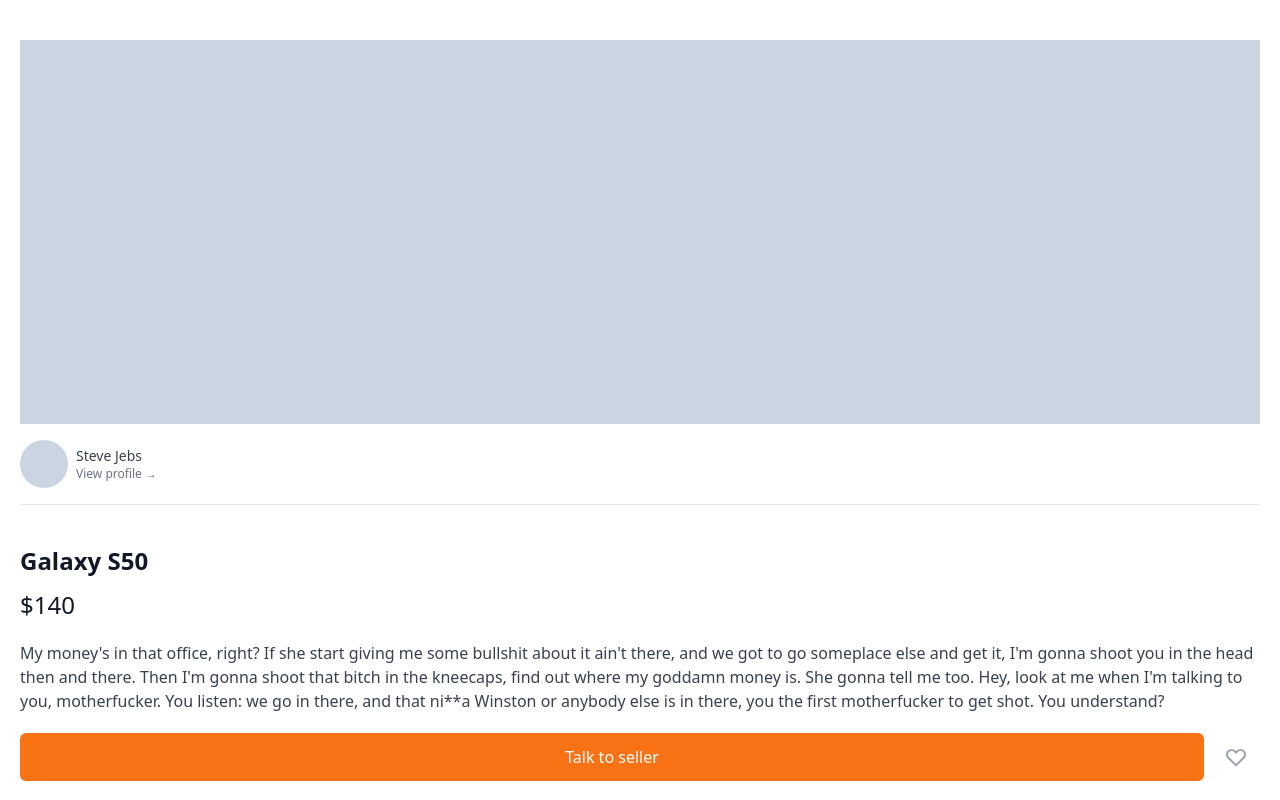
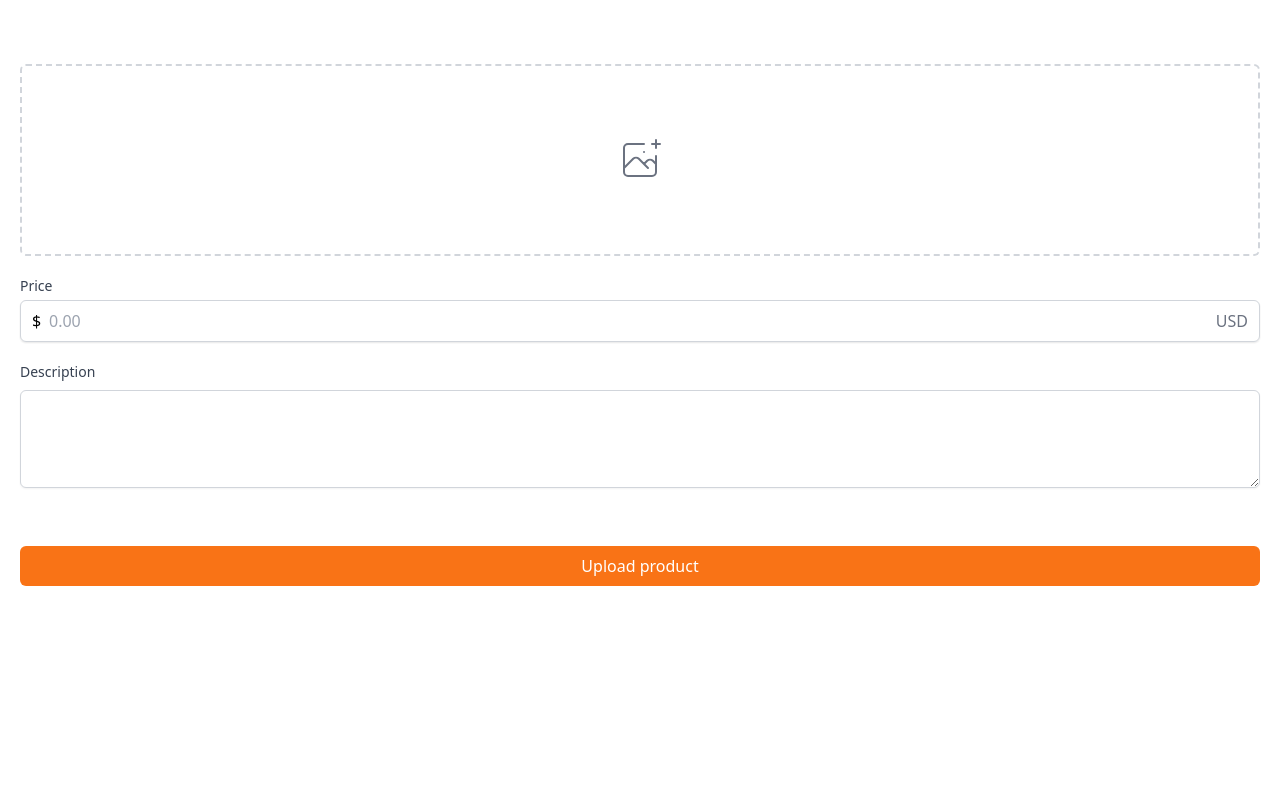
Before and after one commit to mikyungyun/market, a Next.js app: page /items/upload in a window 1280 px wide. Shown: the top 800 px of the page. Built offline with nearby package versions, Linux system fonts and the light colour scheme.

Commit message:
upload page ui

```diff
--- a/src/pages/enter.tsx
+++ b/src/pages/enter.tsx
@@ -39,13 +39,14 @@
           </div>
         </div>
         <form className="flex flex-col mt-8">
-          <label className="text-sm font-medium text-gray-700">
+          <label className="text-sm font-medium text-gray-700" htmlFor="input">
             {method === 'email' ? 'Email address' : null}
             {method === 'phone' ? 'Phone number' : null}
           </label>
           <div className="mt-1">
             {method === 'email' ? (
               <input
+                id="input"
                 type="email"
                 className={cls(
                   'appearance-none w-full py-2 px-3 border border-gray-300',
@@ -60,6 +61,7 @@
                   +82
                 </span>
                 <input
+                  id="input"
                   type="number"
                   className={cls(
                     'appearance-none w-full py-2 px-3 border border-gray-300',
--- /dev/null
+++ b/src/pages/items/upload.tsx
@@ -0,0 +1,65 @@
+import type { NextPage } from 'next';
+
+const Upload: NextPage = () => {
+  return (
+    <div className="px-5 py-16">
+      <div>
+        <div>
+          <label className="w-full h-48 text-gray-500 hover:text-orange-500 hover:border-orange-500 flex items-center justify-center py-6 rounded-md border-2 border-dashed border-gray-300 cursor-pointer">
+            <svg
+              className="h-12 w-12"
+              stroke="currentColor"
+              fill="none"
+              viewBox="0 0 48 48"
+              aria-hidden="true"
+            >
+              <path
+                d="M28 8H12a4 4 0 00-4 4v20m32-12v8m0 0v8a4 4 0 01-4 4H12a4 4 0 01-4-4v-4m32-4l-3.172-3.172a4 4 0 00-5.656 0L28 28M8 32l9.172-9.172a4 4 0 015.656 0L28 28m0 0l4 4m4-24h8m-4-4v8m-12 4h.02"
+                strokeWidth={2}
+                strokeLinecap="round"
+                strokeLinejoin="round"
+              />
+            </svg>
+            <input type="file" className="hidden" />
+          </label>
+        </div>
+      </div>
+      <div className="my-5">
+        <label
+          htmlFor="price"
+          className="block text-sm font-medium text-gray-700 mb-1"
+        >
+          Price
+        </label>
+        <div className="relative rounded-md shadow-sm flex items-center justify-center">
+          <div className="absolute left-0 pl-3 flex items-center justify-center">
+            <span className="text-md tex-gray-500">$</span>
+          </div>
+          <input
+            id="price"
+            className="appearance-none w-full py-2 pr-3 pl-7 border border-gray-300 rounded-md shadow-sm placeholder-gray-400 focus:outline-none focus:ring-orange-500 focus:border-orange-500"
+            type="text"
+            placeholder="0.00"
+          />
+          <div className="absolute right-0 pr-3 flex items-center">
+            <span className="text-gray-500">USD</span>
+          </div>
+        </div>
+      </div>
+      <div className="my-5">
+        <label className="block mb-1 text-sm font-medium text-gray-700">
+          Description
+        </label>
+        <textarea
+          className="w-full mt-1 shadow-sm rounded-md border border-gray-300 focus:ring-orange-500 focus:border-orange-500"
+          rows={4}
+        />
+      </div>
+      <button className="w-full bg-orange-500 text-white py-2 px-3 mt-8 border-transparent rounded-md hover:bg-orange-600 focus:ring-2 focus:ring-offset-2 focus:ring-orange-500 focus:outline-none">
+        Upload product
+      </button>
+    </div>
+  );
+};
+
+export default Upload;
```
